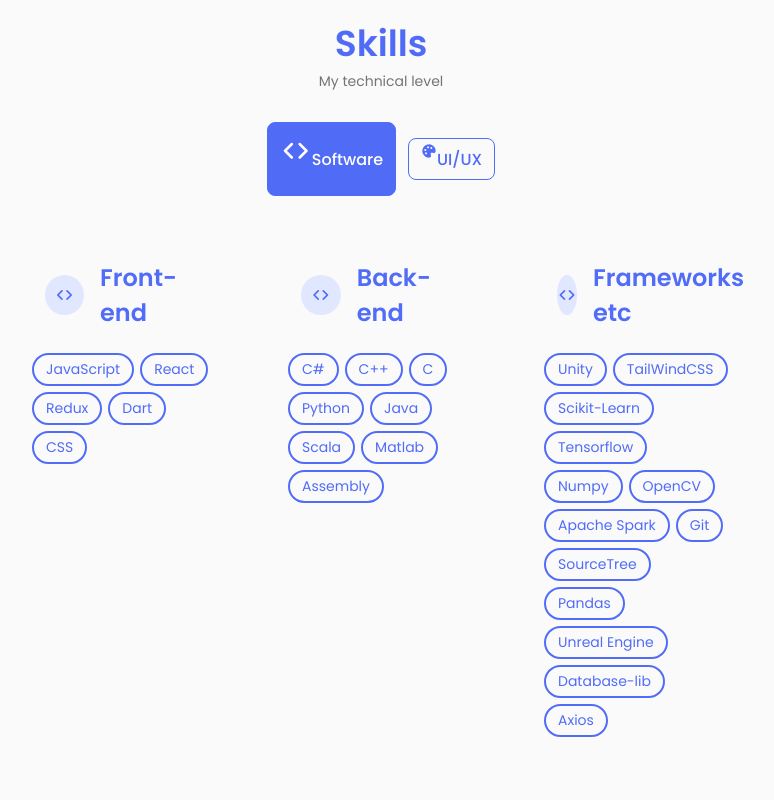
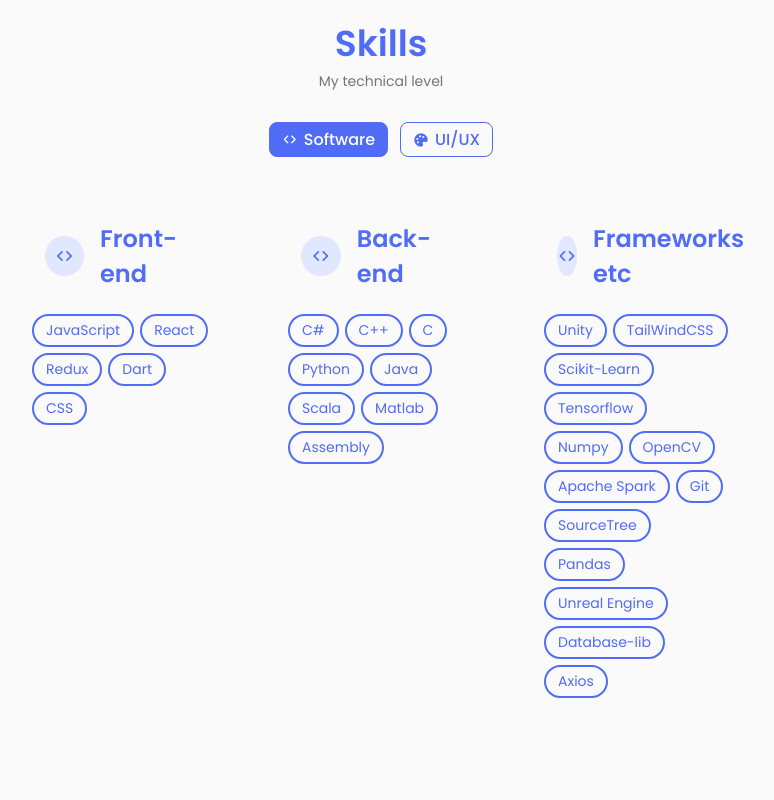
Before and after one commit to ToniRajamaki/folio2, a React (Create React App) app: page / in a window 1280 px wide. Shown: the part 3680-4480 px from the top of the page, without its empty margins (259-1033 px from the left). Built offline with nearby package versions, Linux system fonts and the light colour scheme.

Commit message:
solved styling error with tab buttons in skills

```diff
--- a/src/App.js
+++ b/src/App.js
@@ -42,7 +42,7 @@
           <Contact theme={theme} />
         </main>
         <Footer theme={theme} />
-        <ScrollUp theme={theme} />
+        <ScrollUp />
       </div>
     </ThemeContext.Provider>
   )
--- a/src/components/Skills.jsx
+++ b/src/components/Skills.jsx
@@ -9,8 +9,8 @@
   const [activeTab, setActiveTab] = useState('coding');
   const code_icon = <i className='uil uil-arrow icon' style={{ color: "#516CF7" }}></i>;
   const ui_icon = <i className='bx bxs-palette icon2' style={{ color: "#9251F7" }}></i>;
-  const codeButtonIcon = <i className="uil uil-arrow services__icon" style={{ color: "#516CF7", fontSize: "16px" }}></i>;
-  const uXButtonIcon = <i className="bx bxs-palette services__icon" style={{ color: "#516CF7", fontSize: "16px" }}></i>;
+  const codeButtonIcon = <i className="uil uil-arrow " style={{ color: "#516CF7", fontSize: "16px" }}></i>;
+  const uXButtonIcon = <i className="bx bxs-palette " style={{ color: "#516CF7", fontSize: "16px" }}></i>;
 
 
   useEffect(() => {
@@ -29,14 +29,14 @@
   onClick={() => setActiveTab('coding')}
   className={`work__item2 ${activeTab === 'coding' ? 'active-work' : ''} skills__tab`}
 >
-  {activeTab === 'coding' ? <i className="uil uil-arrow services__icon" style={{ color: "white" }}></i> : codeButtonIcon}
+  {activeTab === 'coding' ? <i className="uil uil-arrow " style={{ color: "white" }}></i> : codeButtonIcon}
   Software
 </span>
 <span
   onClick={() => setActiveTab('uiux')}
   className={`work__item2 ${activeTab === 'uiux' ? 'active-work' : ''} skills__tab`}
 >
-  {activeTab === 'uiux' ? <i className="bx bxs-palette services__icon" style={{ color: "white" }}></i> : uXButtonIcon}
+  {activeTab === 'uiux' ? <i className="bx bxs-palette" style={{ color: "white" }}></i> : uXButtonIcon}
   UI/UX
 </span>
 
--- a/src/components/Works.jsx
+++ b/src/components/Works.jsx
@@ -36,7 +36,7 @@
               }}
               key={i}
               className={`${active === i ? "active-work" : ""}
-            work__item `}
+            work__item2 `}
             >
               {item.name}
             </span>
--- a/src/styles/skills.css
+++ b/src/styles/skills.css
@@ -20,7 +20,7 @@
     /* padding: 2rem 4rem; */
     border-radius: 1.25rem;
     width: 30%;
-    margin: 10px;
+    /* margin: 10px; */
 }
 
 .skills__title {
--- a/src/styles/work.css
+++ b/src/styles/work.css
@@ -27,6 +27,7 @@
     text-transform: capitalize;
     border: solid #516CF7;
     border-width: 1px;
+    gap: 6px;
   }
 
   .work__item2 > span {
```
